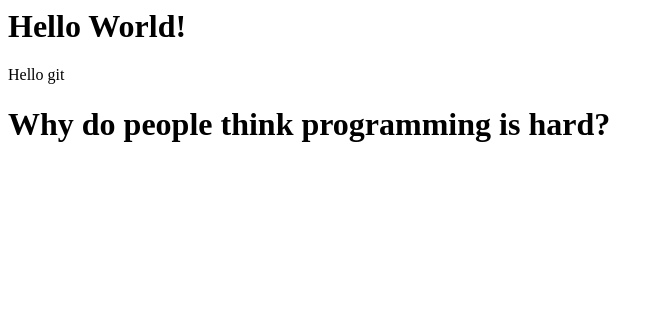
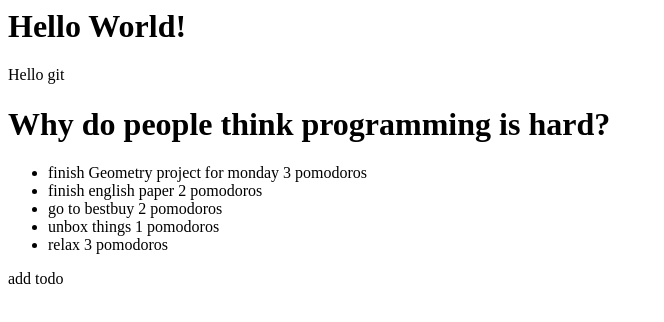
Before and after one commit to molive14/t-odo_FTW, a plain HTML site: page index.html in a window 1280 px wide. Shown: the whole page, without its empty margins (0-664 px from the left). Drawn offline with Linux system fonts and the light colour scheme.

Commit message:
Added list

```diff
--- a/index.html
+++ b/index.html
@@ -1,3 +1,20 @@
+<html>
+<head>
+<title>
+To do list
+</title>
+</head>
+<body>
 <h1>Hello World!</h1>
 <p>Hello git</p>
 <h1> Why do people think programming is hard?</h1>
+<ul>
+    <li> finish Geometry project for monday 3 pomodoros</li>
+    <li>finish english paper 2 pomodoros</li>
+    <li>go to bestbuy 2 pomodoros</li>
+    <li>unbox things 1 pomodoros</li>
+    <li>relax 3 pomodoros</li>
+</ul>
+add todo
+</body>
+</html>
```
